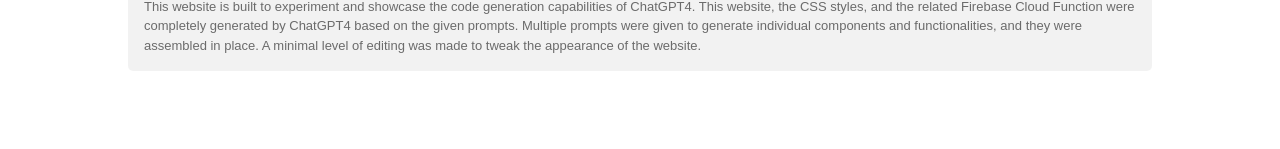
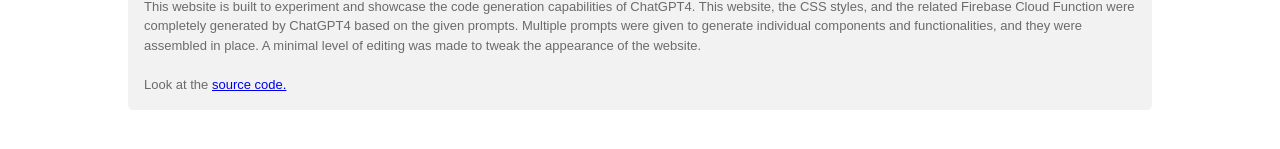
Before and after one commit to vishnuharidas/vacation-gpt, a plain HTML site: page public/index.html in a window 1280 px wide. Shown: the part 629-778 px from the top of the page. Drawn offline with Linux system fonts and the light colour scheme.

Commit message:
Add link to the git repo

```diff
--- a/public/index.html
+++ b/public/index.html
@@ -113,6 +113,8 @@
     generated by ChatGPT4 based on the given prompts. Multiple prompts were given to generate
     individual components and functionalities, and they were assembled in place.
     A minimal level of editing was made to tweak the appearance of the website.
+    <br/><br/>
+    Look at the <a href="https://github.com/vishnuharidas/vacation-gpt">source code.</a>
   </div>
 
   <script>
```
